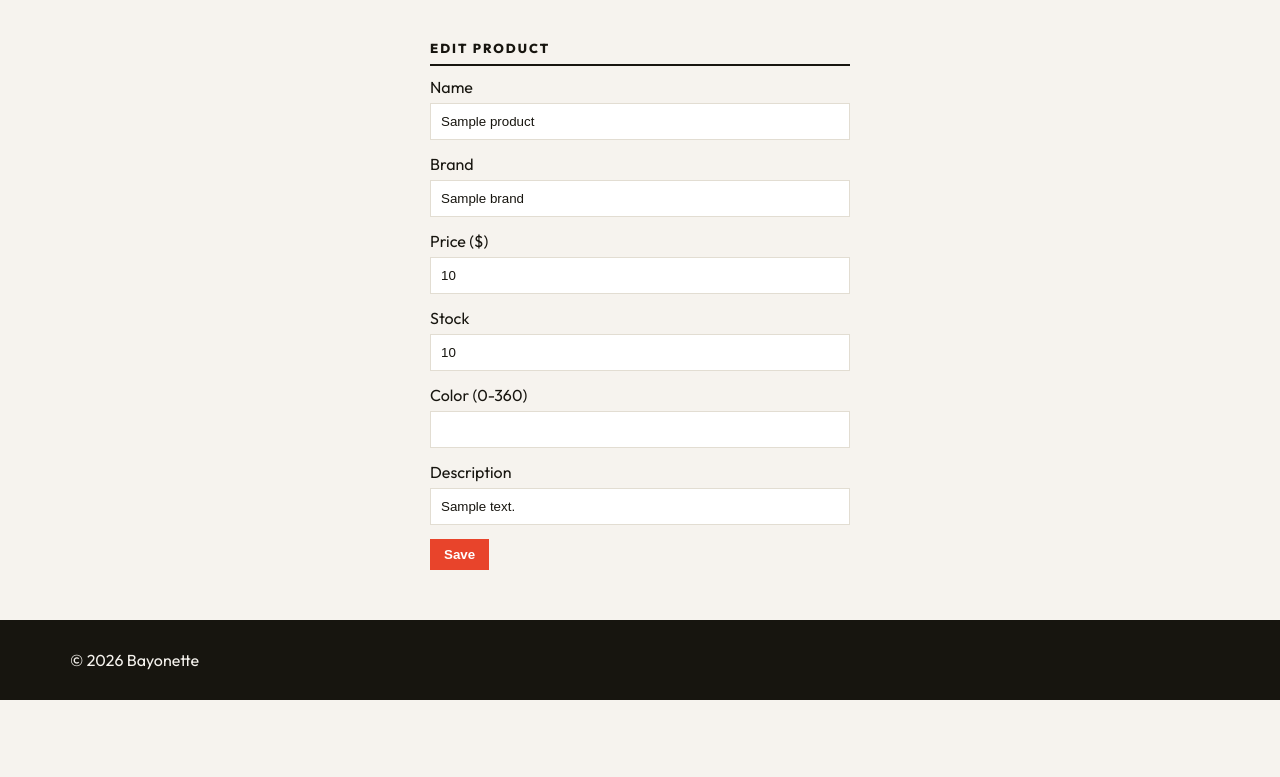
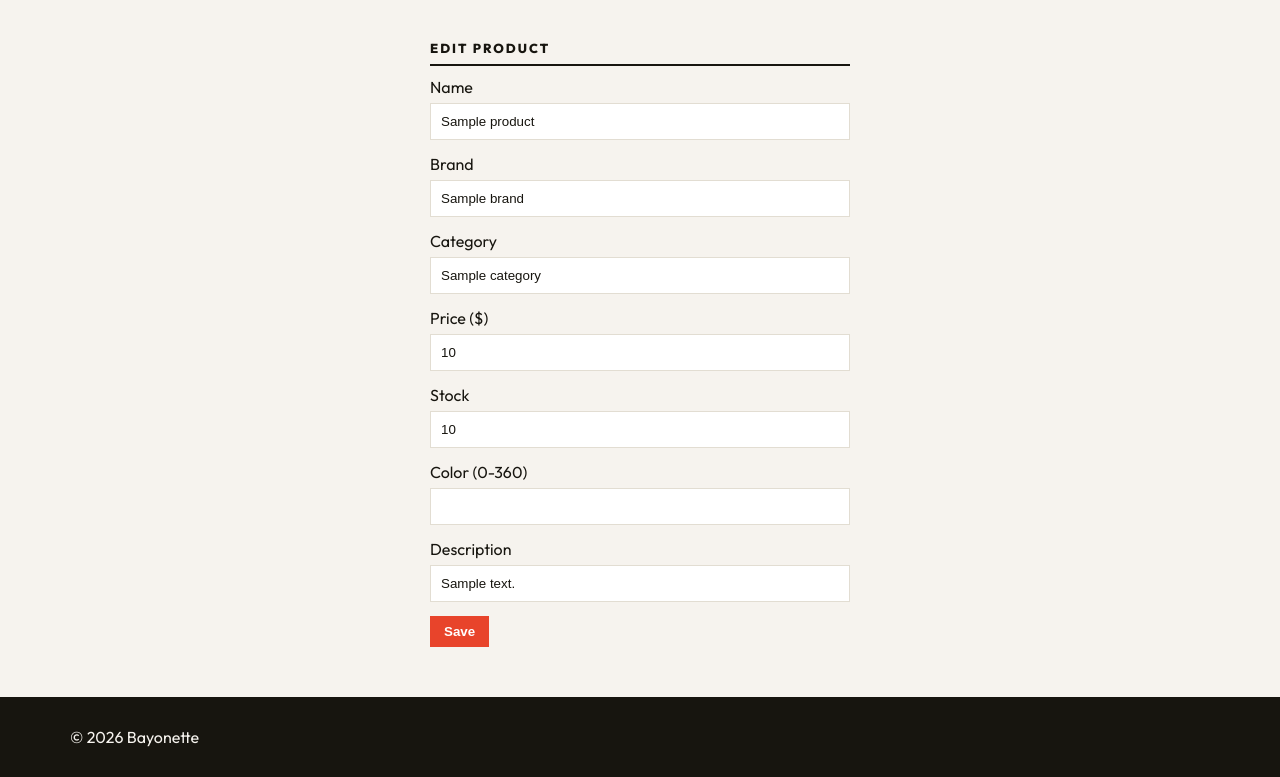
Before and after one commit to PainQisGod/bayonette, a Flask app: template templates/admin_form.html in a window 1280 px wide. Shown: the part 58-835 px from the top of the page. Before the commit the page ends 758 px from the top, so only its background shows below. Run offline with Flask 3, Linux system fonts and the light colour scheme; the template is opened without the code that fills it: most values are stand-ins (such as "Sample title", 1, 10 or a date in 2020).

Commit message:
Add category input to admin form

```diff
--- a/templates/admin_form.html
+++ b/templates/admin_form.html
@@ -7,6 +7,8 @@
     <input name="name" value="{{ product.name if product }}" required>
     <label>Brand</label>
     <input name="brand" value="{{ product.brand if product }}" required>
+    <label>Category</label>
+    <input name="category" value="{{ product.category if product else 'General' }}" required>
     <label>Price ($)</label>
     <input type="number" name="price" min="1" value="{{ product.price if product }}" required>
     <label>Stock</label>
```
